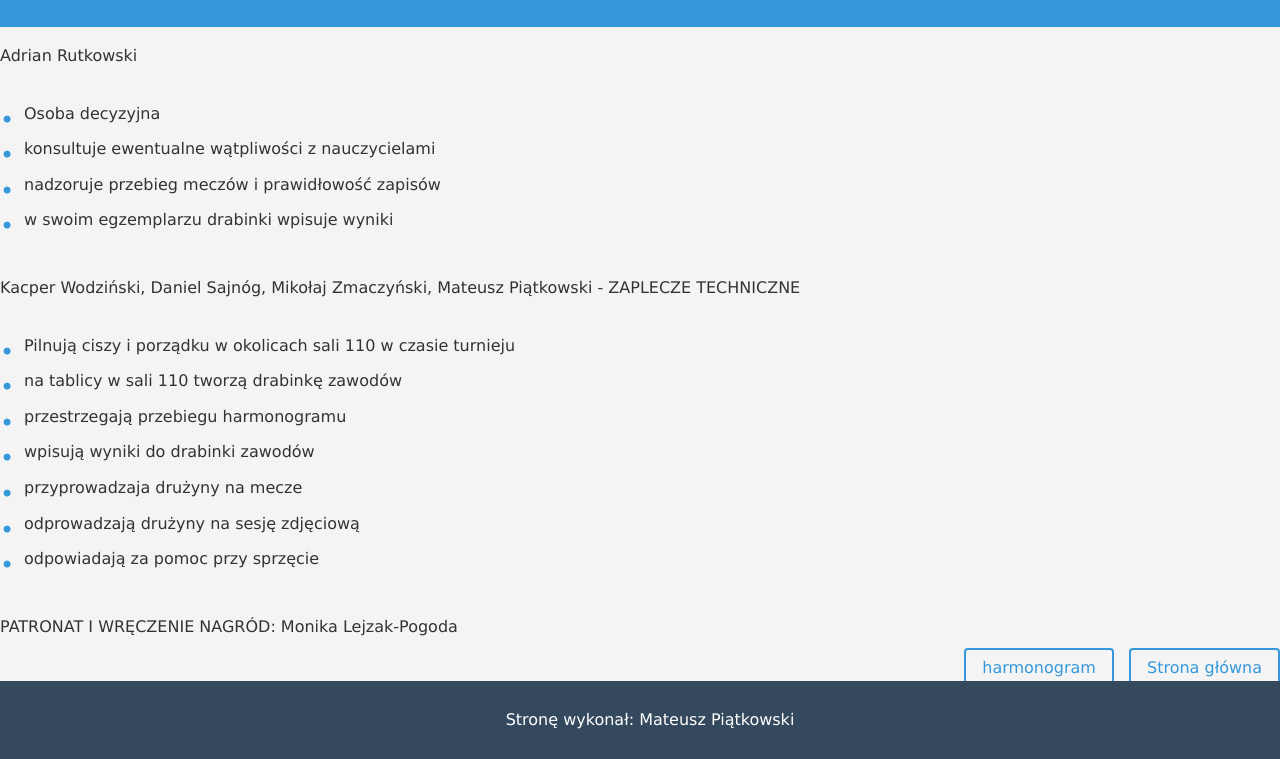
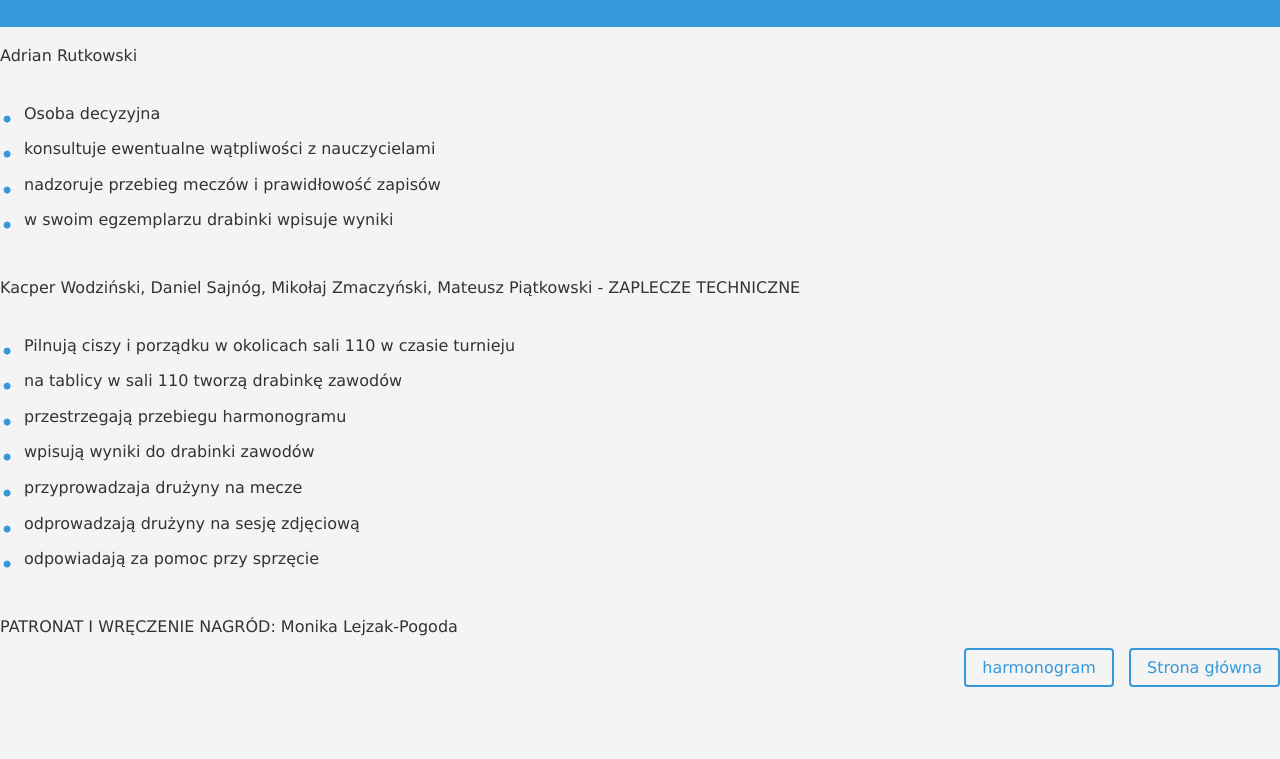
Before and after one commit to ojiro1/test.turniej, a plain HTML site: page odpowiedzialnosc.html in a window 1280 px wide. Shown: the part 107-866 px from the top of the page. After the commit the page ends 800 px from the top, so only its background shows below. Drawn offline with Linux system fonts and the light colour scheme.

Commit message:
Update odpowiedzialnosc.html

```diff
--- a/odpowiedzialnosc.html
+++ b/odpowiedzialnosc.html
@@ -35,8 +35,5 @@
         <a href="index.html">Strona główna</a>
     </div>
 
-    <footer>
-        <p>Stronę wykonał: Mateusz Piątkowski </p>
-    </footer>
 </body>
 </html>
```
